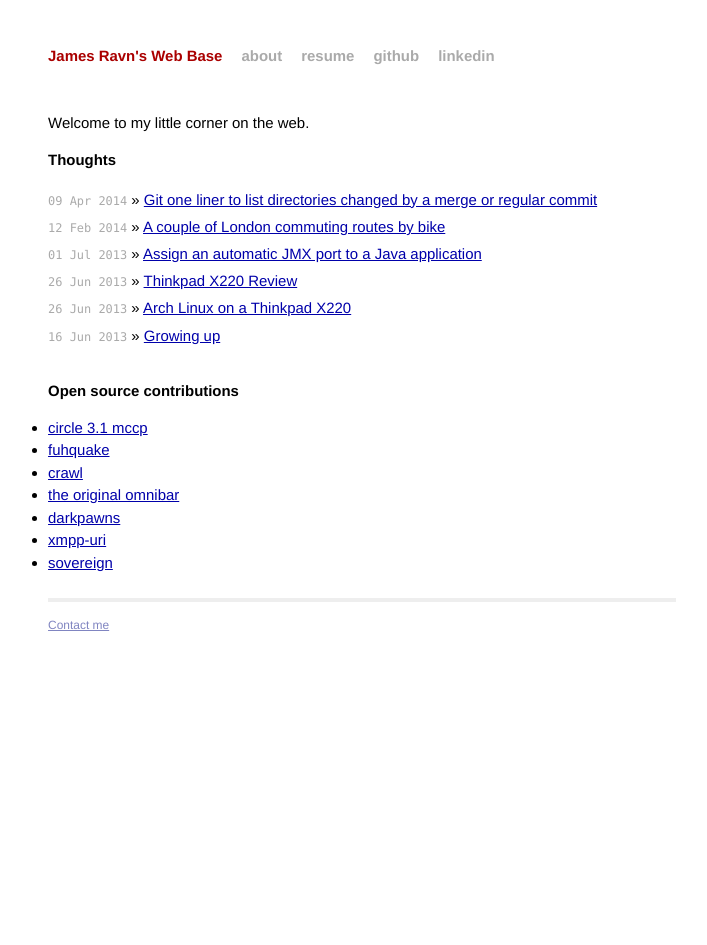
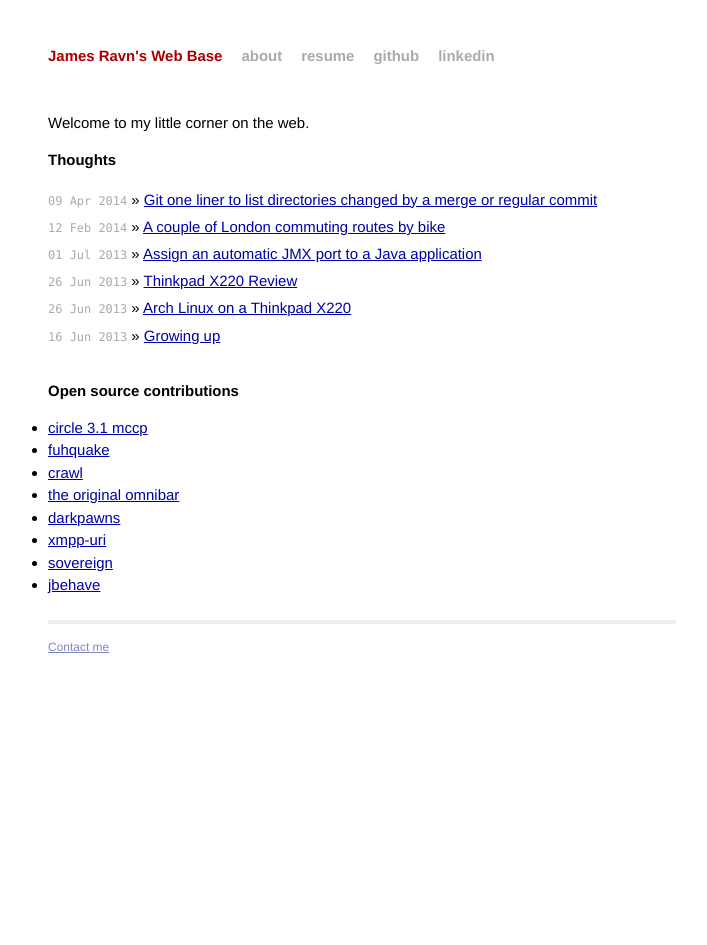
Before and after one commit to jsravn/old-blog, a Jekyll site: the page built from index.md, in a window 1280 px wide. Shown: the whole page, without its empty margins (278-985 px from the left). Built offline with Jekyll 4.4.1, drawn with Linux system fonts in a browser that asks for light colours.

Commit message:
Add jbehave contribution

```diff
--- a/index.md
+++ b/index.md
@@ -25,3 +25,4 @@ Open source contributions
 - [darkpawns](https://github.com/rparet/darkpawns)
 - [xmpp-uri](https://github.com/jsravn/xmpp-uri)
 - [sovereign](https://github.com/al3x/sovereign)
+- [jbehave](http://jbehave.org/)
```
